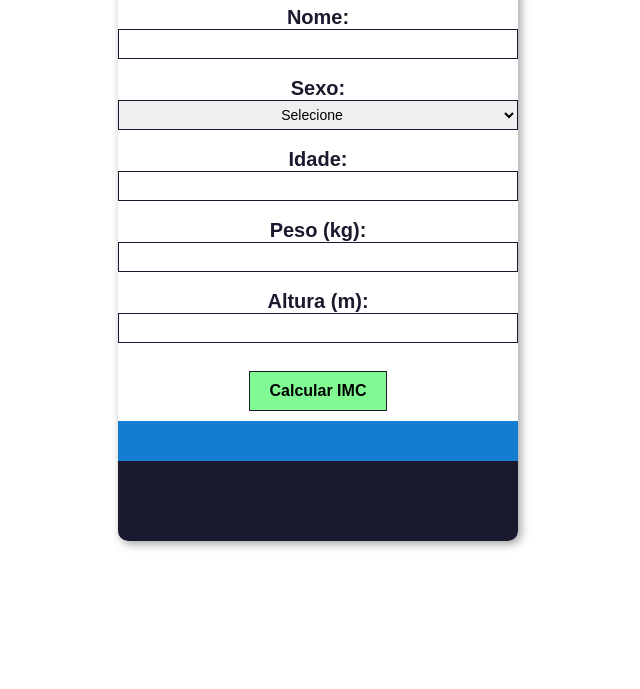
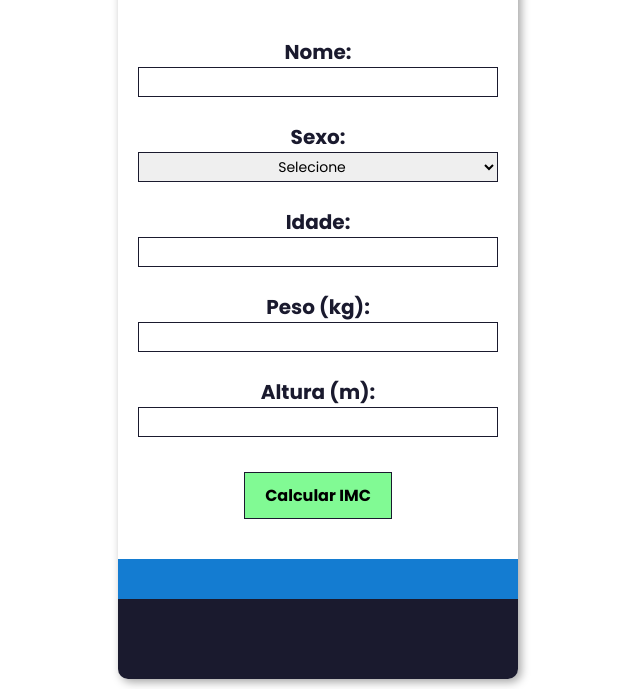
Before and after one commit to maxwellgeek/healthtech-imc, a plain HTML site: page index.html in a window 1280 px wide. Shown: the part 111-800 px from the top of the page, without its empty margins (322-962 px from the left). Drawn offline with Linux system fonts and the light colour scheme.

Commit message:
alteração

```diff
--- a/index.html
+++ b/index.html
@@ -4,6 +4,7 @@
     <meta charset="UTF-8">
     <meta name="viewport" content="width=device-width, initial-scale=1.0">
     <title>IMC</title>
+    <link href="https://fonts.googleapis.com/css2?family=Poppins:wght@400;700&display=swap" rel="stylesheet">
     <link rel="stylesheet" href="style.css">
 </head>
 <body>
--- a/style.css
+++ b/style.css
@@ -30,6 +30,9 @@
     box-shadow: 3px 3px 10px rgba(0, 0, 0, 0.363);
     border-radius: 10px;
 
+}
+form {
+    padding: 20px;
 }
 
 h1 {
@@ -90,6 +93,7 @@
     height: auto;
     text-align: center;
     margin: auto;
+    margin-top: 10px;
     padding: 20px;
     background-color: var(--cor2);
     font-weight: bold;
```
